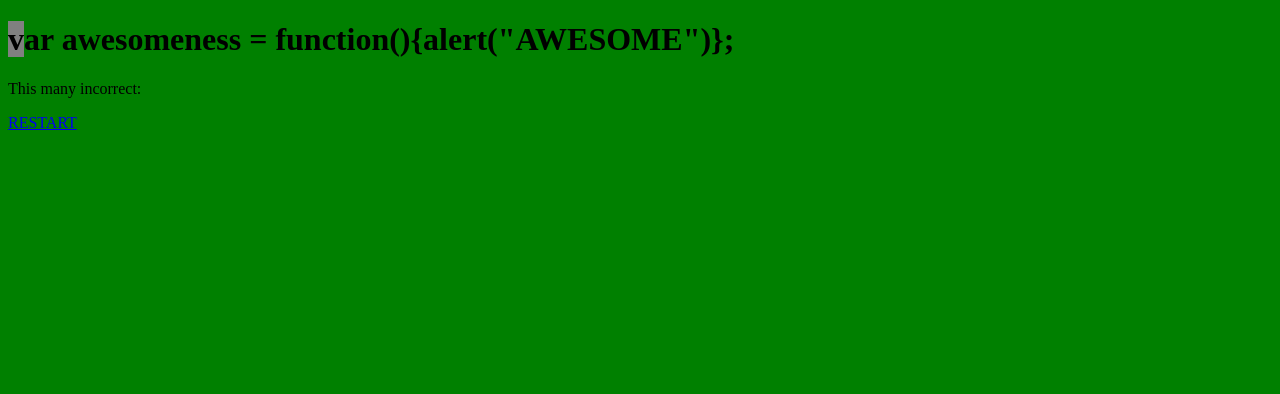
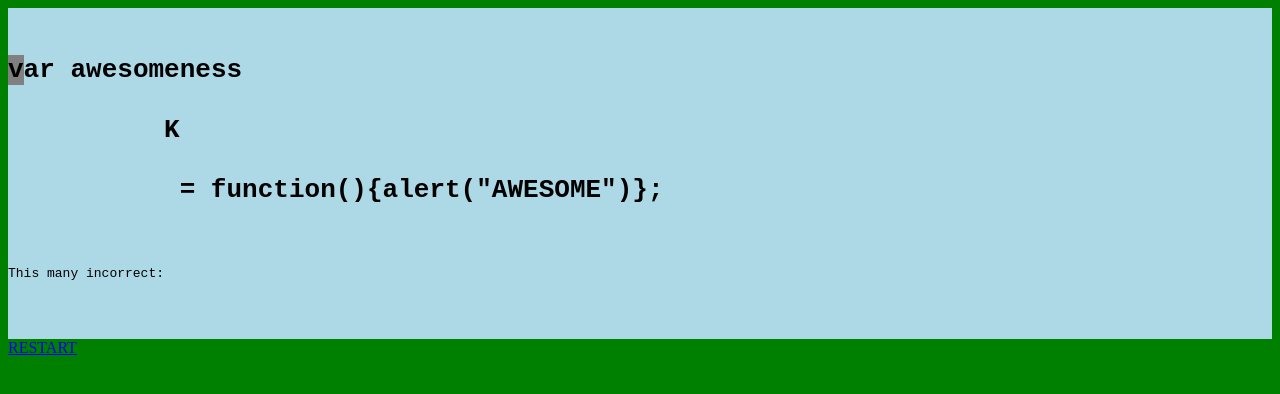
Before and after one commit to msabdeljalil/TypingDemo-GameLogic, a plain HTML site: page index.html in a window 1280 px wide. Drawn offline with nearby package versions, Linux system fonts and the light colour scheme.

Commit message:
Working in displaying it in code format

```diff
--- a/index.html
+++ b/index.html
@@ -9,8 +9,16 @@
   </head>
   <body>
     <div id="game">
-      <h1 id="base"><span class="untyped">v</span><span class="untyped">a</span><span class="untyped">r</span><span class="untyped"> </span><span class="untyped">a</span><span class="untyped">w</span><span class="untyped">e</span><span class="untyped">s</span><span class="untyped">o</span><span class="untyped">m</span><span class="untyped">e</span><span class="untyped">n</span><span class="untyped">e</span><span class="untyped">s</span><span class="untyped">s</span><span class="untyped"> </span><span class="untyped">=</span><span class="untyped"> </span><span class="untyped">f</span><span class="untyped">u</span><span class="untyped">n</span><span class="untyped">c</span><span class="untyped">t</span><span class="untyped">i</span><span class="untyped">o</span><span class="untyped">n</span><span class="untyped">(</span><span class="untyped">)</span><span class="untyped">{</span><span class="untyped">a</span><span class="untyped">l</span><span class="untyped">e</span><span class="untyped">r</span><span class="untyped">t</span><span class="untyped">(</span><span class="untyped">"</span><span class="untyped">A</span><span class="untyped">W</span><span class="untyped">E</span><span class="untyped">S</span><span class="untyped">O</span><span class="untyped">M</span><span class="untyped">E</span><span class="untyped">"</span><span class="untyped">)</span><span class="untyped">}</span><span class="untyped">;</span></h1>
-      <p>This many incorrect:<span id="incorrect"></span></p>
+      <pre style="overflow:auto">
+        <code>
+        <h1 id="base"><span class="untyped">v</span><span class="untyped">a</span><span class="untyped">r</span><span class="untyped"> </span><span class="untyped">a</span><span class="untyped">w</span><span class="untyped">e</span><span class="untyped">s</span><span class="untyped">o</span><span class="untyped">m</span><span class="untyped">e</span><span class="untyped">n</span><span class="untyped">e</span><span class="untyped">s</span><span class="untyped">s</span>
+
+          <span class="untyped">K</span>
+
+          <span class="untyped"> </span><span class="untyped">=</span><span class="untyped"> </span><span class="untyped">f</span><span class="untyped">u</span><span class="untyped">n</span><span class="untyped">c</span><span class="untyped">t</span><span class="untyped">i</span><span class="untyped">o</span><span class="untyped">n</span><span class="untyped">(</span><span class="untyped">)</span><span class="untyped">{</span><span class="untyped">a</span><span class="untyped">l</span><span class="untyped">e</span><span class="untyped">r</span><span class="untyped">t</span><span class="untyped">(</span><span class="untyped">"</span><span class="untyped">A</span><span class="untyped">W</span><span class="untyped">E</span><span class="untyped">S</span><span class="untyped">O</span><span class="untyped">M</span><span class="untyped">E</span><span class="untyped">"</span><span class="untyped">)</span><span class="untyped">}</span><span class="untyped">;</span></h1>
+        <p>This many incorrect:<span id="incorrect"></span></p>
+      </code>
+    </pre>
     </div>
         <a href="file:///Users/ErikOlsen/Desktop/TypingDemo-GameLogic/index.html">RESTART</a>
   </body>
--- a/todo.css
+++ b/todo.css
@@ -2,9 +2,14 @@ body {
   background-color: green;
 }
 
+pre {
+	background-color: lightblue;
+	margin: 0;
+	padding: 0;
+}
 .typed {
 	color: yellow;
-	text-decoration: underline;
+	/*text-decoration: underline;*/
 }
 
 .cursor {
```
